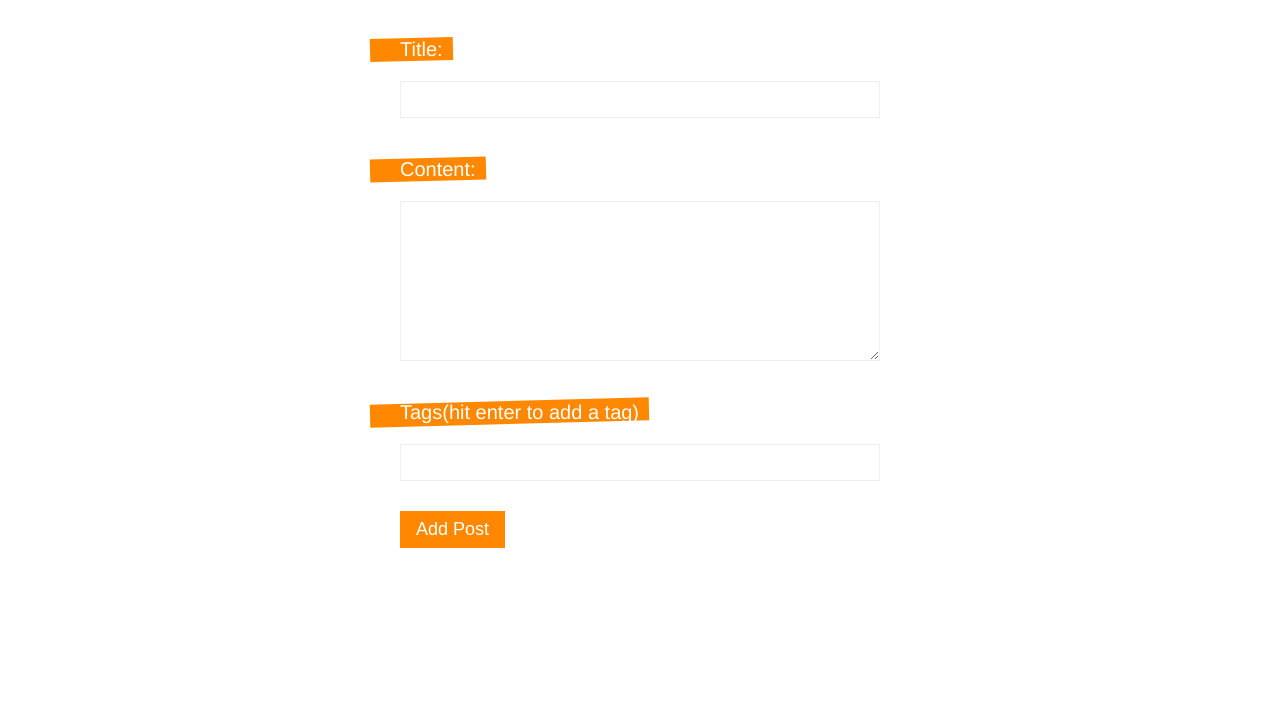
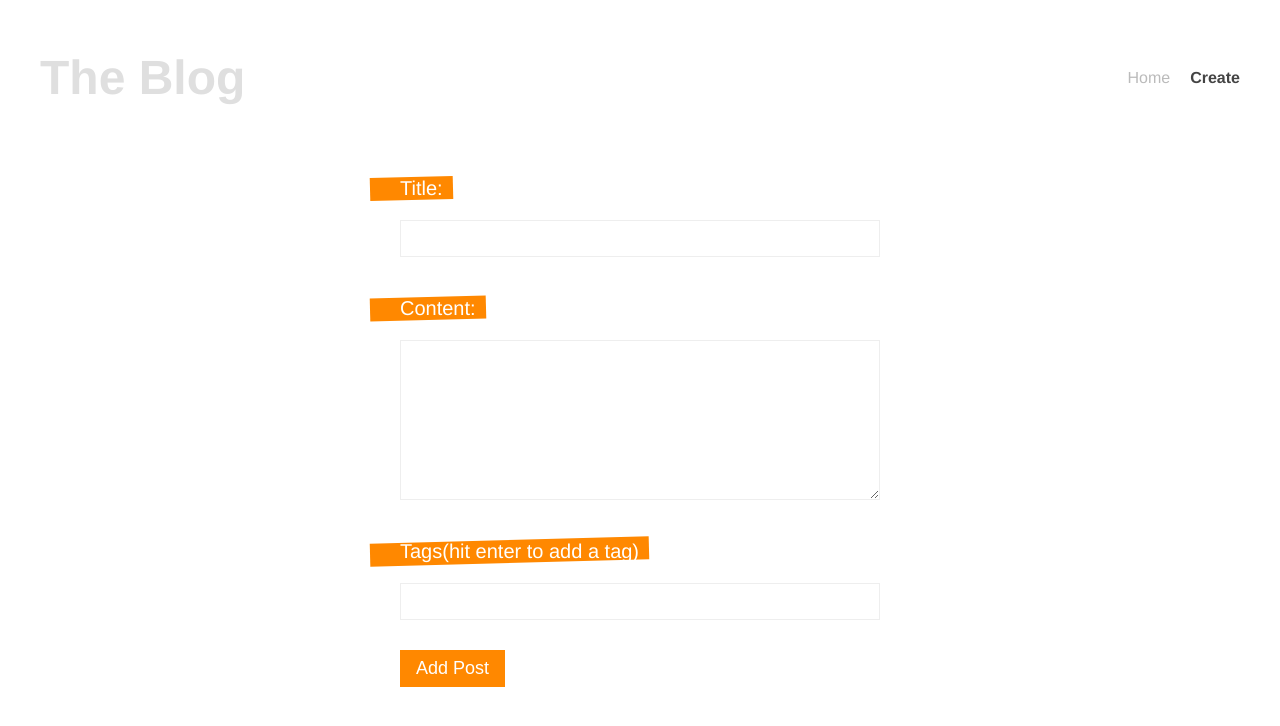
Before and after one commit to TairilKK/vue-journey, a Vue app in the folder dojo-blog/: page /create in a window 1280 px wide. Shown: the top 726 px of the page. Built offline with nearby package versions, Linux system fonts and the light colour scheme.

Commit message:
add: navbar

```diff
--- a/dojo-blog/src/App.vue
+++ b/dojo-blog/src/App.vue
@@ -1,6 +1,15 @@
 <template>
+  <Navbar />
   <router-view />
 </template>
+
+<script>
+import Navbar from "./components/Navbar.vue";
+
+export default {
+  components: { Navbar },
+};
+</script>
 
 <style>
 #app {
@@ -11,5 +20,6 @@
 }
 a {
   all: unset;
+  cursor: pointer;
 }
 </style>
--- /dev/null
+++ b/dojo-blog/src/components/Navbar.vue
@@ -0,0 +1,38 @@
+<template>
+  <header>
+    <h1>The Blog</h1>
+    <nav>
+      <router-link :to="{ name: 'Home' }">Home</router-link>
+      <router-link :to="{ name: 'Create' }">Create</router-link>
+    </nav>
+  </header>
+</template>
+
+<script>
+export default {};
+</script>
+
+<style>
+header {
+  display: flex;
+  justify-content: space-between;
+  align-items: center;
+  max-width: 1200px;
+  margin: 0 auto;
+  padding: 10px;
+}
+header h1 {
+  color: #dfdfdf;
+  font-size: 48px;
+}
+header a {
+  color: #bbb;
+  text-decoration: none;
+  margin-left: 20px;
+}
+
+header a.router-link-active {
+  color: #444;
+  font-weight: bold;
+}
+</style>
--- a/dojo-blog/src/router/index.js
+++ b/dojo-blog/src/router/index.js
@@ -6,7 +6,7 @@
 const routes = [
   {
     path: "/",
-    name: "home",
+    name: "Home",
     component: HomeView,
   },
   {
```
